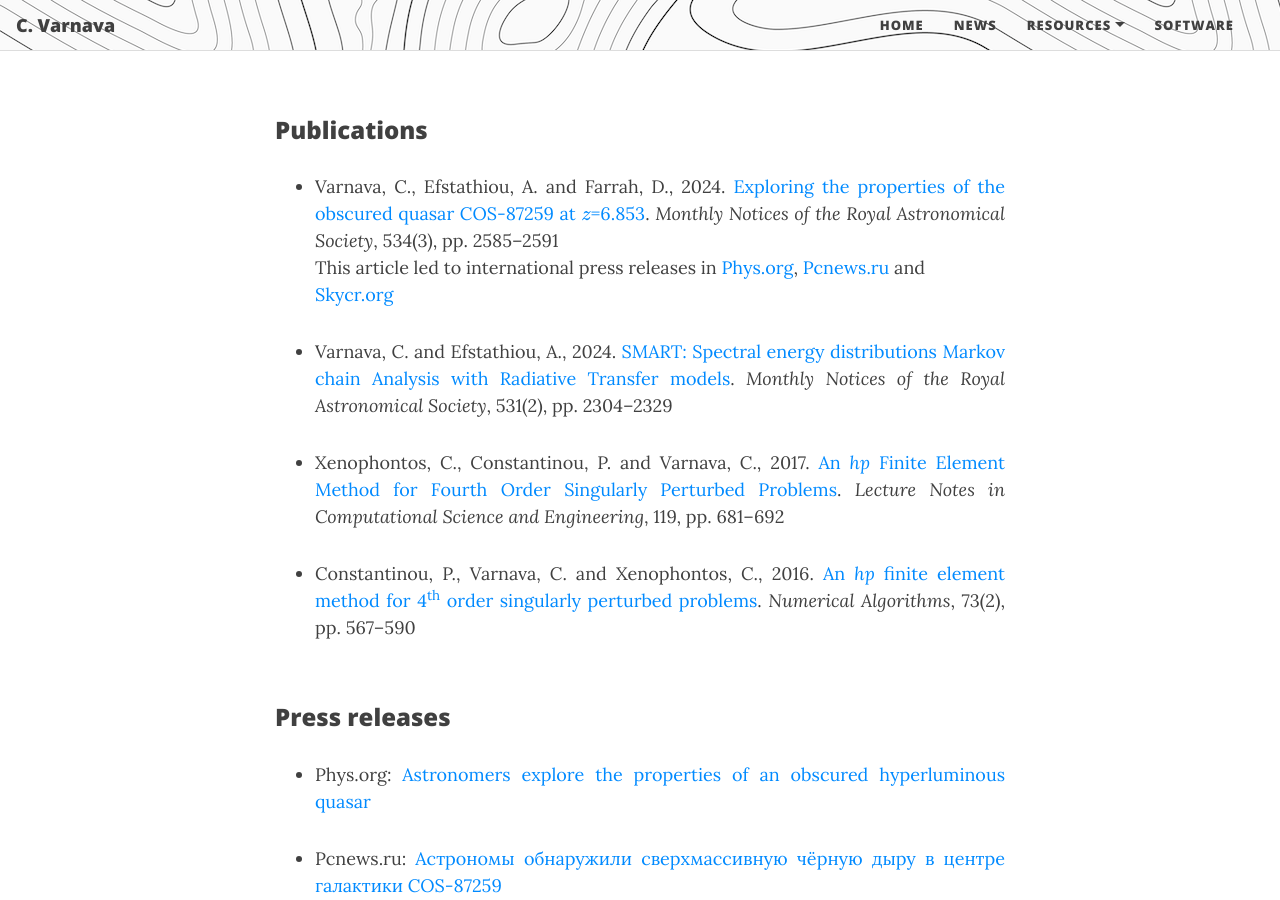
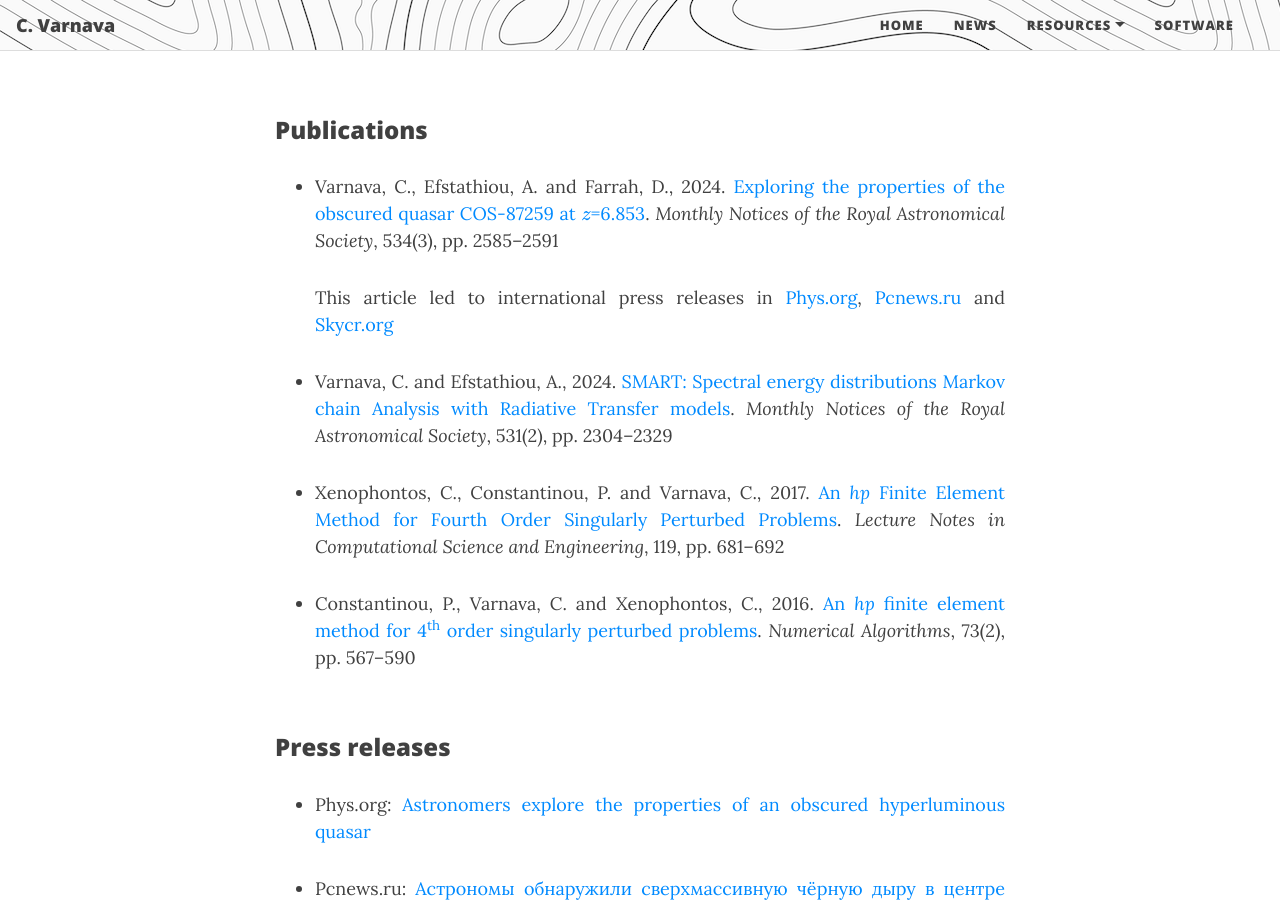
Before and after one commit to ch-var/ch-var.github.io, a Jekyll site: the page built from cv.html, in a window 1280 px wide and 900 px high, scrolled down 2926 px. Built offline with Jekyll 4.4.1, drawn with Linux system fonts in a browser that asks for light colours; formulas are drawn with MathJax 3.

Commit message:
Update cv.html

```diff
--- a/cv.html
+++ b/cv.html
@@ -95,8 +95,7 @@
 <p>
 <ul>
 <li align='justify'>Varnava, C., Efstathiou, A. and Farrah, D., 2024. <a href="https://doi.org/10.1093/mnras/stae2221">Exploring the properties of the obscured quasar COS-87259 at \(z\)=6.853</a>. <i>Monthly Notices of the Royal Astronomical Society</i>, 534(3), pp. 2585–2591</li>
-<align='justify'>This article led to international press releases in <a href="https://phys.org/news/2024-10-astronomers-explore-properties-obscured-hyperluminous.html">Phys.org</a>, <a href="https://pcnews.ru/news/astronomy_obnaruzili_sverhmassivnuu_cernuu_dyru_v_centre_galaktiki_cos_87259-1530160.html#gsc.tab=0">Pcnews.ru</a> and <a href="https://skycr.org/2024/10/21/exploran-las-propiedades-de-un-cuasar-hiperluminoso-oscurecido/">Skycr.org</a></align>
-<p>
+<p align='justify'>This article led to international press releases in <a href="https://phys.org/news/2024-10-astronomers-explore-properties-obscured-hyperluminous.html">Phys.org</a>, <a href="https://pcnews.ru/news/astronomy_obnaruzili_sverhmassivnuu_cernuu_dyru_v_centre_galaktiki_cos_87259-1530160.html#gsc.tab=0">Pcnews.ru</a> and <a href="https://skycr.org/2024/10/21/exploran-las-propiedades-de-un-cuasar-hiperluminoso-oscurecido/">Skycr.org</a></p>
 <li align='justify'>Varnava, C. and Efstathiou, A., 2024. <a href="https://doi.org/10.1093/mnras/stae1141">SMART: Spectral energy distributions Markov chain Analysis with Radiative Transfer models</a>. <i>Monthly Notices of the Royal Astronomical Society</i>, 531(2), pp. 2304–2329</li>
 <p>
 <li align='justify'>Xenophontos, C., Constantinou, P. and Varnava, C., 2017. <a href="https://doi.org/10.1007/978-3-319-65870-4_49">An <i>hp</i> Finite Element Method for Fourth Order Singularly Perturbed Problems</a>. <i>Lecture Notes in Computational Science and Engineering</i>, 119, pp. 681–692</li>
```
